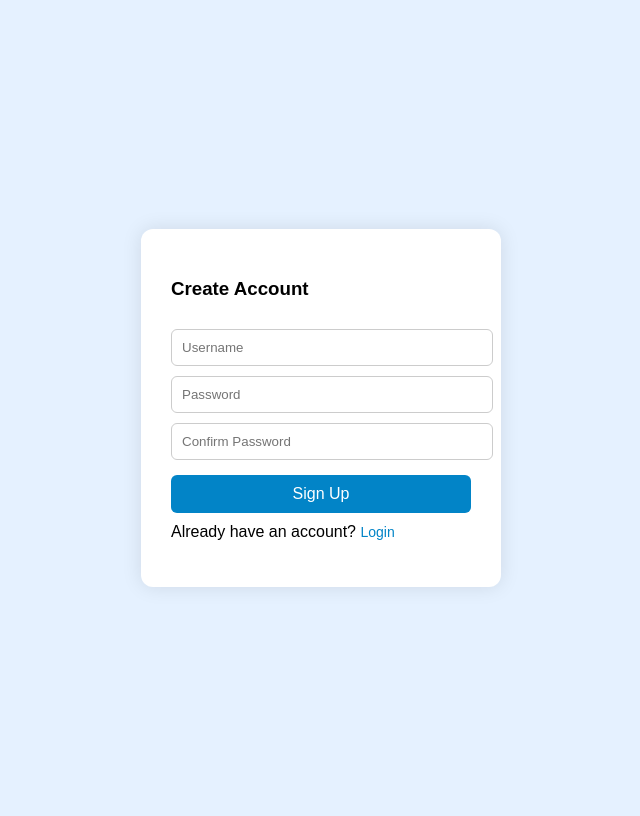
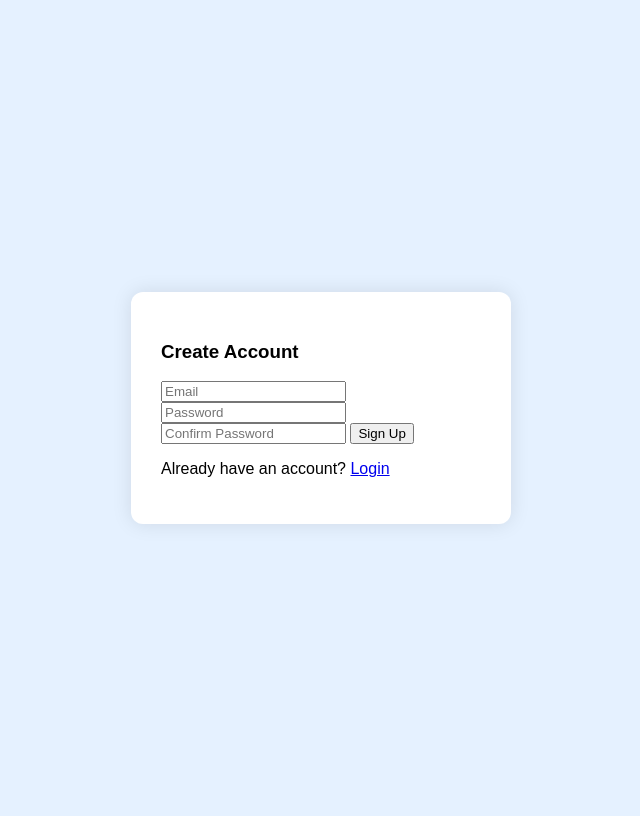
Before and after one commit to kyro2829/Watch_server, a Flask app: page /signup in a window 1280 px wide. Shown: the whole page, without its empty margins (319-959 px from the left). Run offline with Flask 3, Linux system fonts and the light colour scheme; some libraries are stand-ins or nearby versions.

Commit message:
Revamp signup form with Supabase integration
Updated the signup form to use Supabase for authentication and added email input. Enhanced error and success message handling.

```diff
--- a/templates/signup.html
+++ b/templates/signup.html
@@ -2,49 +2,14 @@
 <html>
 <head>
 <title>Sign Up</title>
+
+<script src="https://cdn.jsdelivr.net/npm/@supabase/supabase-js@2"></script>
+
 <style>
-body{
-    background:#e5f1ff;
-    display:flex;
-    justify-content:center;
-    align-items:center;
-    height:100vh;
-    font-family:Arial;
-}
-.box{
-    background:white;
-    padding:30px;
-    border-radius:12px;
-    width:300px;
-    box-shadow:0 0 20px rgba(0,0,0,0.1);
-}
-input{
-    width:100%;
-    padding:10px;
-    margin-top:10px;
-    border-radius:6px;
-    border:1px solid #ccc;
-}
-button{
-    width:100%;
-    margin-top:15px;
-    padding:10px;
-    border:none;
-    background:#0284c7;
-    color:white;
-    font-size:16px;
-    border-radius:6px;
-    cursor:pointer;
-}
-.error{
-    color:red;
-    margin-top:10px;
-}
-a{
-    text-decoration:none;
-    color:#0284c7;
-    font-size:14px;
-}
+body{ background:#e5f1ff; display:flex; justify-content:center; align-items:center; height:100vh; font-family:Arial; }
+.box{ background:white; padding:30px; border-radius:12px; width:320px; box-shadow:0 0 20px rgba(0,0,0,0.1); }
+.error{ color:red; margin-top:10px; }
+.success{ color:green; margin-top:10px; }
 </style>
 </head>
 
@@ -52,20 +17,43 @@ a{
 <div class="box">
 <h3>Create Account</h3>
 
-<form method="post">
-    <input name="username" placeholder="Username" required>
-    <input name="password" type="password" placeholder="Password" required>
-    <input name="confirm" type="password" placeholder="Confirm Password" required>
+<form id="signupForm">
+    <input id="email" type="email" placeholder="Email" required>
+    <input id="password" type="password" placeholder="Password" required>
+    <input id="confirm" type="password" placeholder="Confirm Password" required>
     <button>Sign Up</button>
 
-    {% if error %}
-        <div class="error">{{ error }}</div>
-    {% endif %}
+    <div id="errorBox" class="error"></div>
+    <div id="successBox" class="success"></div>
 </form>
 
-<p style="margin-top:10px;">
-Already have an account? <a href="/login">Login</a>
-</p>
+<p>Already have an account? <a href="/login">Login</a></p>
 </div>
+
+<script>
+const supabase = supabase.createClient("https://mscxzpgcoispmxzwyuof.supabase.co", "eyJhbGciOiJIUzI1NiIsInR5cCI6IkpXVCJ9.eyJpc3MiOiJzdXBhYmFzZSIsInJlZiI6Im1zY3h6cGdjb2lzcG14end5dW9mIiwicm9sZSI6ImFub24iLCJpYXQiOjE3NjUxOTM0MzYsImV4cCI6MjA4MDc2OTQzNn0.7OMREJe6tWc6D5b57FVL245Tx7GQid3xgooqy_EKqqQ");
+
+document.getElementById("signupForm").addEventListener("submit", async (e)=>{
+    e.preventDefault();
+
+    let email = email.value;
+    let pw = password.value;
+    let cf = confirm.value;
+
+    if(pw !== cf){
+        errorBox.textContent = "Passwords do not match.";
+        return;
+    }
+
+    let { error } = await supabase.auth.signUp({ email, password: pw });
+
+    if(error){
+        errorBox.textContent = error.message;
+    } else {
+        successBox.textContent = "Check your email to confirm your account.";
+    }
+});
+</script>
+
 </body>
 </html>
```
